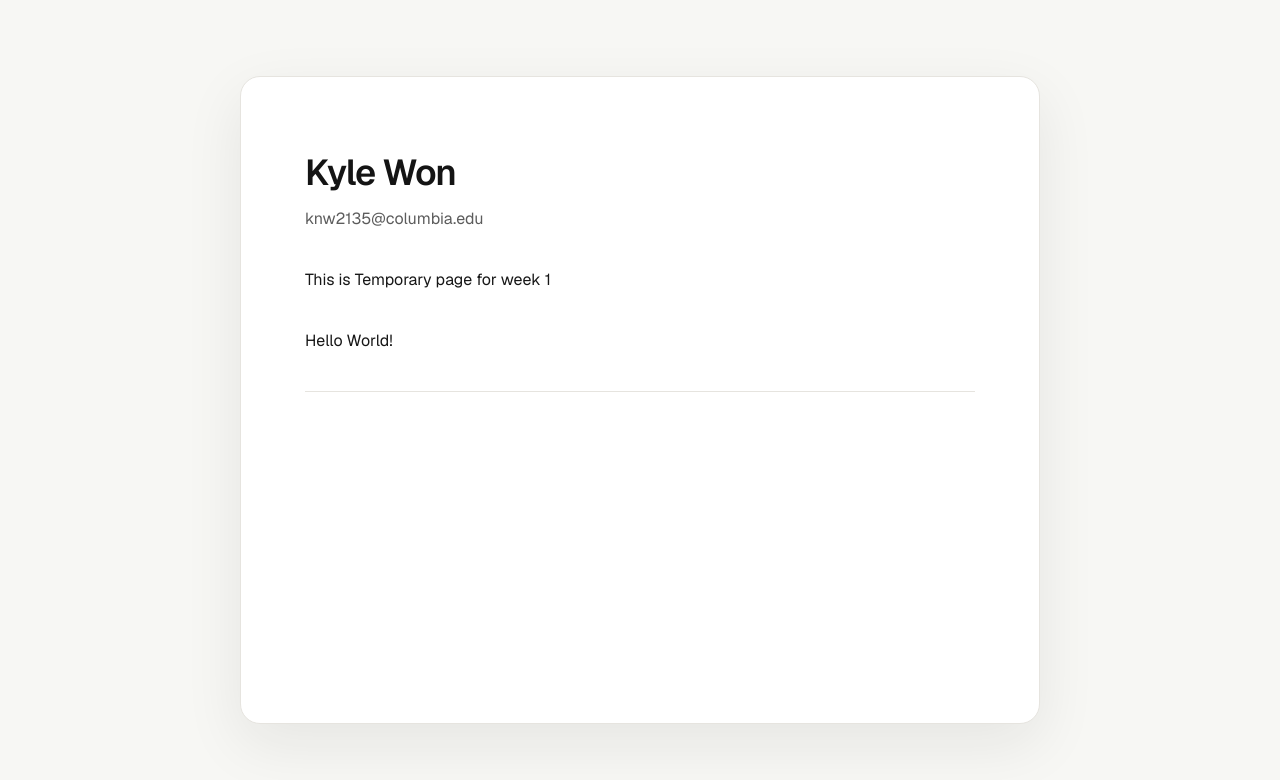
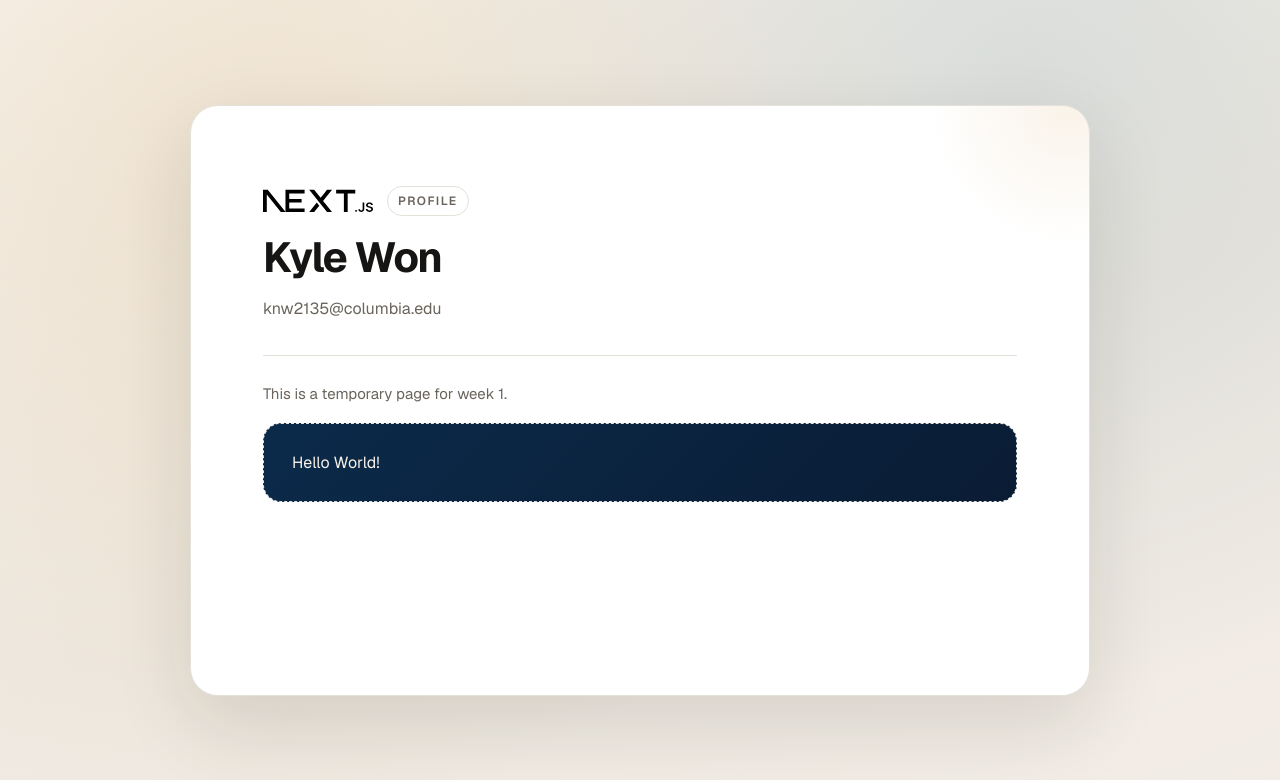
Before and after one commit to kylewon0102/humor-project, a Next.js app: page / in a window 1280 px wide. Shown: the top 780 px of the page. Built offline with nearby package versions, Linux system fonts and the light colour scheme.

Commit message:
changing the basic homepage

```diff
--- a/src/app/page.module.css
+++ b/src/app/page.module.css
@@ -1,42 +1,86 @@
 .page {
-  --background: #f7f7f4;
+  --background: #f7f4ef;
   --foreground: #ffffff;
-  --border: #e6e4df;
-  --text-primary: #141414;
-  --text-secondary: #5c5c5c;
+  --border: #e4e0da;
+  --text-primary: #171514;
+  --text-secondary: #6a645c;
+  --accent: #d4a259;
+  --accent-soft: rgba(212, 162, 89, 0.15);
 
   display: flex;
   min-height: 100vh;
   align-items: center;
   justify-content: center;
   font-family: var(--font-geist-sans);
-  background-color: var(--background);
+  background:
+    radial-gradient(circle at 20% 20%, rgba(212, 162, 89, 0.18), transparent 55%),
+    radial-gradient(circle at 80% 10%, rgba(105, 145, 163, 0.18), transparent 50%),
+    linear-gradient(160deg, #f7f4ef 0%, #efe9e1 55%, #f2ede6 100%);
+  color: var(--text-primary);
 }
 
 .main {
   width: 100%;
-  max-width: 800px;
+  max-width: 900px;
   display: flex;
   flex-direction: column;
   align-items: stretch;
-  gap: 40px;
+  gap: 36px;
   background-color: var(--foreground);
-  padding: 72px 64px;
+  padding: 80px 72px;
   border: 1px solid var(--border);
-  border-radius: 20px;
-  box-shadow: 0 20px 60px rgba(20, 20, 20, 0.08);
+  border-radius: 28px;
+  box-shadow: 0 30px 80px rgba(23, 21, 20, 0.12);
+  position: relative;
+  overflow: hidden;
+  animation: rise 0.8s ease-out both;
+}
+
+.main::before {
+  content: "";
+  position: absolute;
+  top: -140px;
+  right: -120px;
+  width: 280px;
+  height: 280px;
+  background: radial-gradient(circle, var(--accent-soft) 0%, transparent 70%);
+  opacity: 0.9;
 }
 
 .header {
   display: flex;
   flex-direction: column;
-  gap: 12px;
+  gap: 14px;
+  position: relative;
+  z-index: 1;
+}
+
+.logoRow {
+  display: flex;
+  align-items: center;
+  gap: 14px;
+}
+
+.logo {
+  filter: none;
+}
+
+.logoTag {
+  font-size: 12px;
+  font-weight: 600;
+  letter-spacing: 0.12em;
+  text-transform: uppercase;
+  color: var(--text-secondary);
+  padding: 6px 10px;
+  border-radius: 999px;
+  border: 1px solid var(--border);
+  background: rgba(255, 255, 255, 0.9);
 }
 
 .name {
-  font-size: 36px;
-  font-weight: 600;
-  letter-spacing: -1.2px;
+  font-size: 42px;
+  font-weight: 650;
+  letter-spacing: -1.6px;
   color: var(--text-primary);
   margin: 0;
 }
@@ -55,24 +99,83 @@
   min-height: 260px;
   border-top: 1px solid var(--border);
   padding-top: 28px;
+  display: flex;
+  flex-direction: column;
+  gap: 20px;
+  position: relative;
+  z-index: 1;
+}
+
+.note {
+  margin: 0;
+  font-size: 15px;
+  color: var(--text-secondary);
+}
+
+.emptyState {
+  border: 1px dashed var(--border);
+  border-radius: 18px;
+  padding: 28px;
+  background: linear-gradient(135deg, #0b2a4a, #0a1c34);
+  color: #f7f2e8;
+  font-size: 16px;
+  animation: fadeIn 0.9s ease-out both;
 }
 
 @media (max-width: 600px) {
   .main {
     padding: 48px 28px;
+    gap: 28px;
   }
 
   .name {
-    font-size: 28px;
+    font-size: 30px;
+  }
+
+  .logoRow {
+    flex-direction: column;
+    align-items: flex-start;
   }
 }
 
 @media (prefers-color-scheme: dark) {
   .page {
-    --background: #0d0d0c;
-    --foreground: #141414;
-    --border: #2a2a2a;
-    --text-primary: #f0f0f0;
-    --text-secondary: #b5b5b5;
+    --background: #0d0b0a;
+    --foreground: #171513;
+    --border: #2b2621;
+    --text-primary: #f4f1ee;
+    --text-secondary: #bdb4a8;
+    --accent: #f2c17d;
+    --accent-soft: rgba(242, 193, 125, 0.16);
+  }
+
+  .logo {
+    filter: invert(1);
+  }
+
+  .logoTag {
+    background: rgba(23, 21, 19, 0.9);
   }
 }
+
+@keyframes rise {
+  from {
+    opacity: 0;
+    transform: translateY(20px);
+  }
+  to {
+    opacity: 1;
+    transform: translateY(0);
+  }
+}
+
+@keyframes fadeIn {
+  from {
+    opacity: 0;
+    transform: translateY(10px);
+  }
+  to {
+    opacity: 1;
+    transform: translateY(0);
+  }
+}
--- a/src/app/page.tsx
+++ b/src/app/page.tsx
@@ -1,3 +1,4 @@
+import Image from "next/image";
 import styles from "./page.module.css";
 
 export default function Home() {
@@ -5,16 +6,28 @@ export default function Home() {
     <div className={styles.page}>
       <main className={styles.main}>
         <header className={styles.header}>
+          <div className={styles.logoRow}>
+            <Image
+              className={styles.logo}
+              src="/next.svg"
+              alt="Next.js logo"
+              width={110}
+              height={26}
+              priority
+            />
+            <span className={styles.logoTag}>Profile</span>
+          </div>
           <h1 className={styles.name}>Kyle Won</h1>
           <a className={styles.email} href="mailto:knw2135@columbia.edu">
             knw2135@columbia.edu
           </a>
         </header>
-        <text> This is Temporary page for week 1</text>
-        <text>
-          Hello World!
-        </text>
-        <section className={styles.content} aria-label="Profile content" />
+        <section className={styles.content} aria-label="Profile content">
+          <p className={styles.note}>This is a temporary page for week 1.</p>
+          <div className={styles.emptyState}>
+            <p>Hello World!</p>
+          </div>
+        </section>
       </main>
     </div>
   );
```
